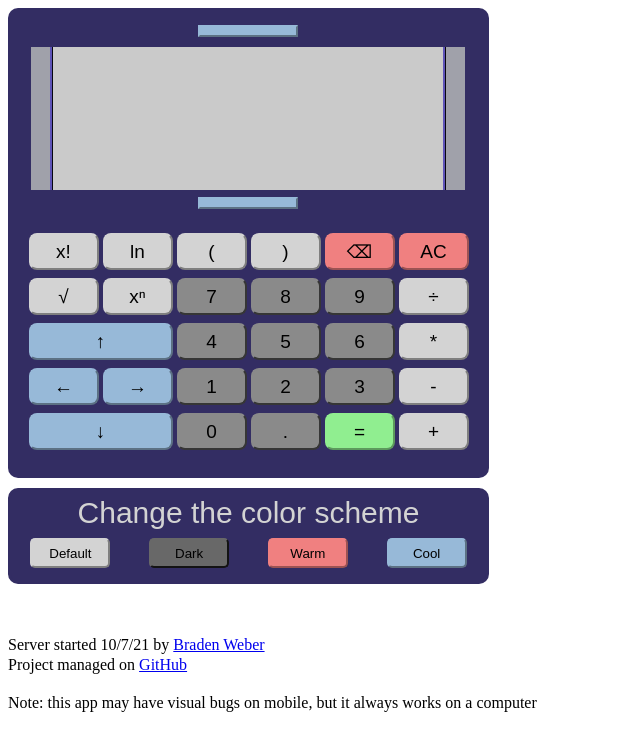
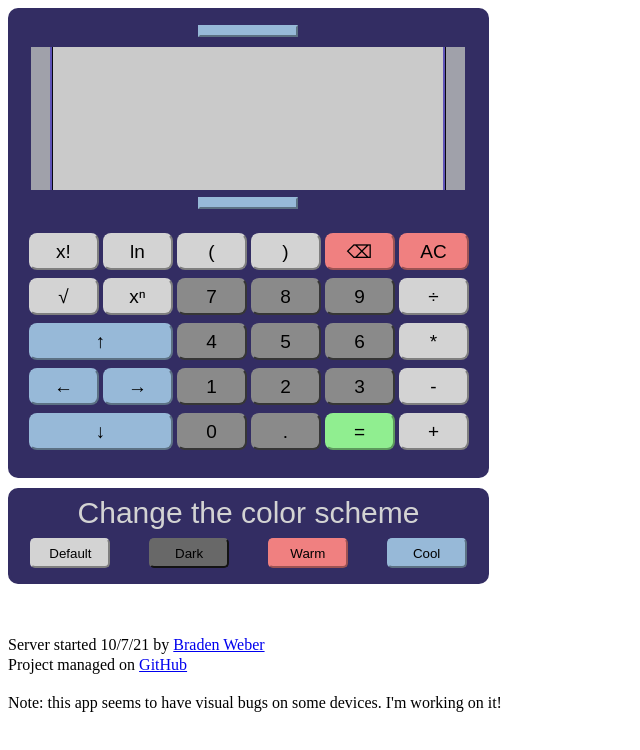
Before and after one commit to BradenLWeber/calculator, a React (Create React App) app: page / in a window 1280 px wide. Shown: the top 750 px of the page, without its empty margins (0-640 px from the left). Built offline with nearby package versions, Linux system fonts and the light colour scheme.

Commit message:
Update message

```diff
--- a/src/App.js
+++ b/src/App.js
@@ -21,7 +21,7 @@ class App extends Component {
         </p>
         <br/>
         <p style={{marginTop: 0}}>
-          Note: this app may have visual bugs on mobile, but it always works on a computer
+          Note: this app seems to have visual bugs on some devices. I'm working on it!
         </p>
       </React.Fragment>
     );
```
